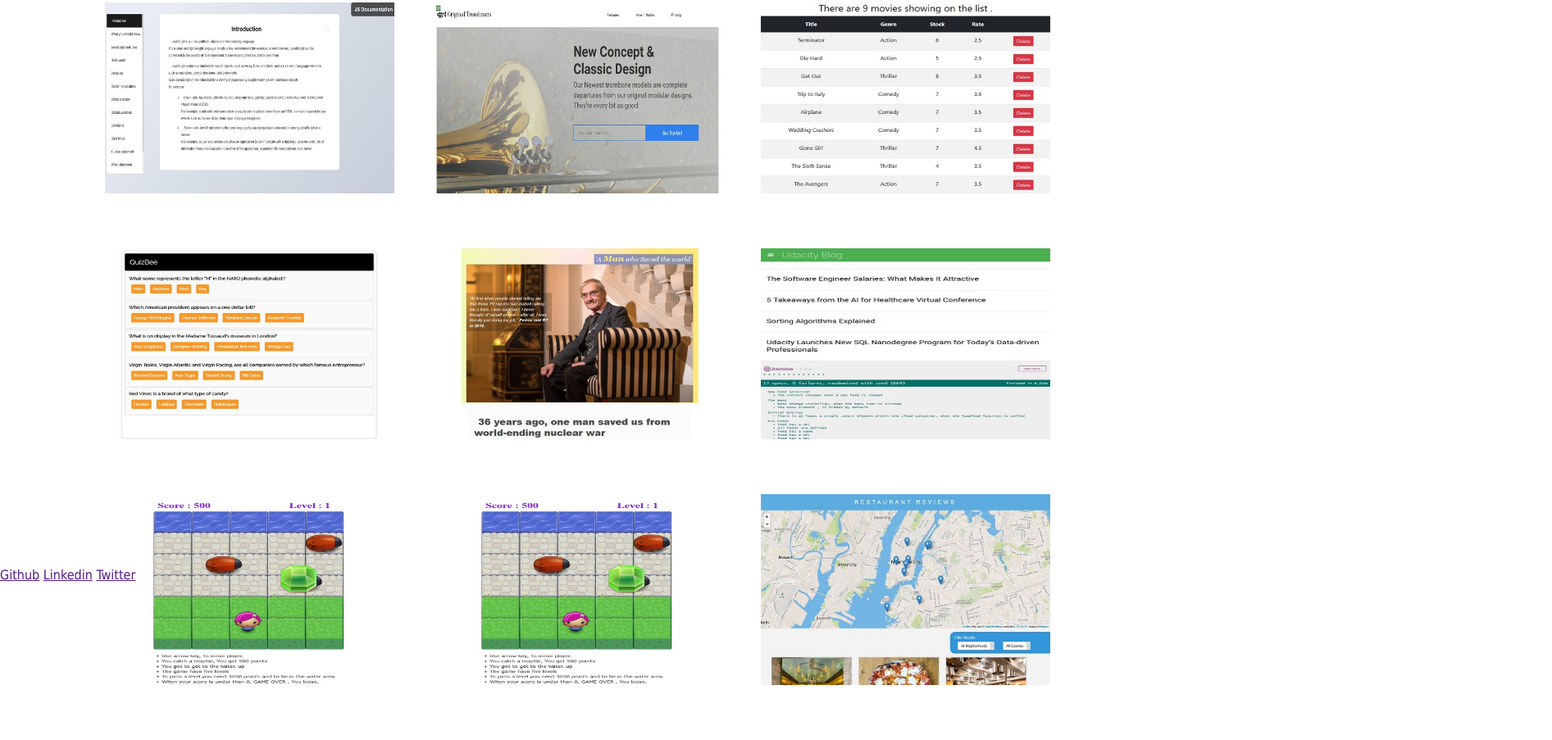
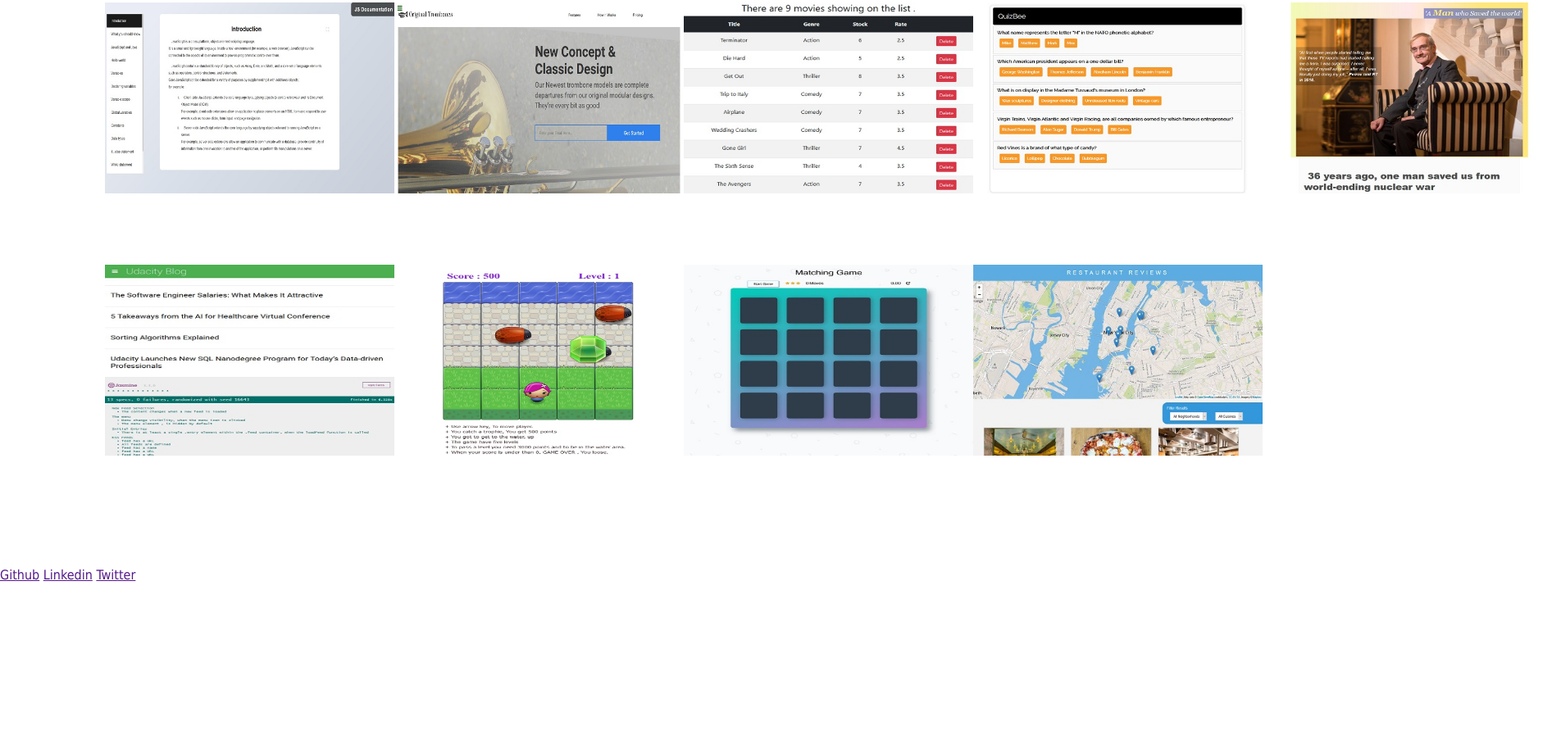
Before and after one commit to bassam-azizi/Portfolio, a plain HTML site: page index.html in a window 1280 px wide. Shown: the part 908-1811 px from the top of the page at 82% size, 1893 px wide, since content can reach past the window. After the commit the page ends 1619 px from the top, so only its background shows below. Drawn offline with Linux system fonts and the light colour scheme.

Commit message:
matching game website imag is loaded

```diff
--- a/css/stylesheet.css
+++ b/css/stylesheet.css
@@ -56,8 +56,8 @@ body {
 
 .projectsGrid {
   display: grid;
-  grid-template-columns: 400px 400px 400px;
-  grid-template-rows: 300px 300px 300px;
+  grid-template-columns: 1fr 1fr 1fr 1fr 1fr;
+  grid-template-rows: 320px 320px;
 }
 #projects {
   height: 100vh;
--- a/index.html
+++ b/index.html
@@ -87,7 +87,7 @@
         </a>
         <a class="project-tile">
           <img
-            src="assets/frogger.jpg"
+            src="assets/matchingGame.jpg"
             alt="Frogger game web site page"
             class="project-img"
           />
```
